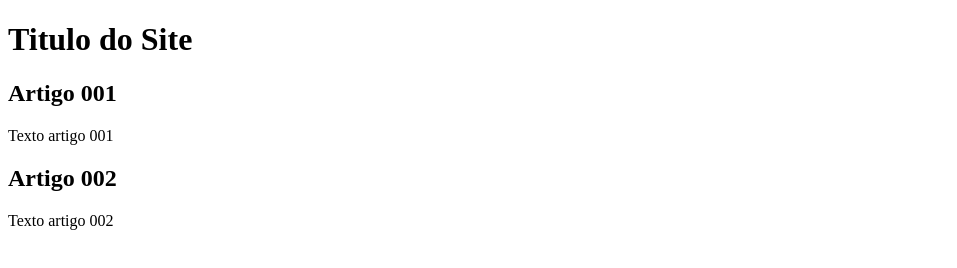
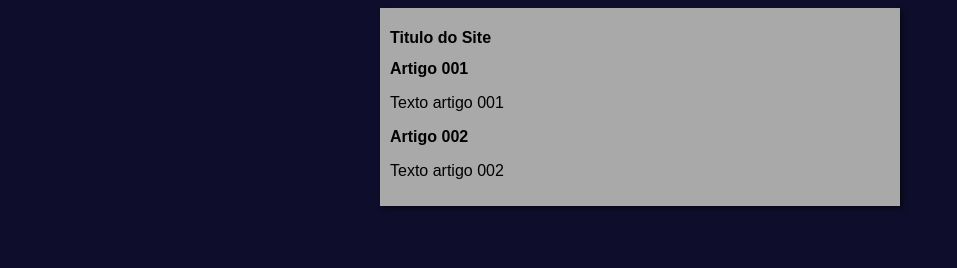
Before and after one commit to daniel-oliv3/projeto-site, a plain HTML site: page index.html in a window 1280 px wide. Shown: the whole page, without its empty margins (0-957 px from the left). Drawn offline with Linux system fonts and the light colour scheme.

Commit message:
iniciei o design

```diff
--- /dev/null
+++ b/estilos/style.css
@@ -0,0 +1,16 @@
+*{
+    font-family: Arial, Helvetica, sans-serif;
+    font-size: 16px;
+}
+
+body{
+    background-color: rgb(14, 14, 44);
+}
+
+main {
+    background-color: darkgrey;
+    width: 500px;
+    margin: auto;
+    padding: 10px;
+    box-shadow: 3px 3px 5px rgba(0, 0, 0, 0.473);
+}
--- a/index.html
+++ b/index.html
@@ -4,6 +4,7 @@
     <meta charset="UTF-8">
     <meta name="viewport" content="width=device-width, initial-scale=1.0">
     <title>Titulo do Site</title>
+    <link rel="stylesheet" href="estilos/style.css">
 </head>
 <body>
     <main>
```
